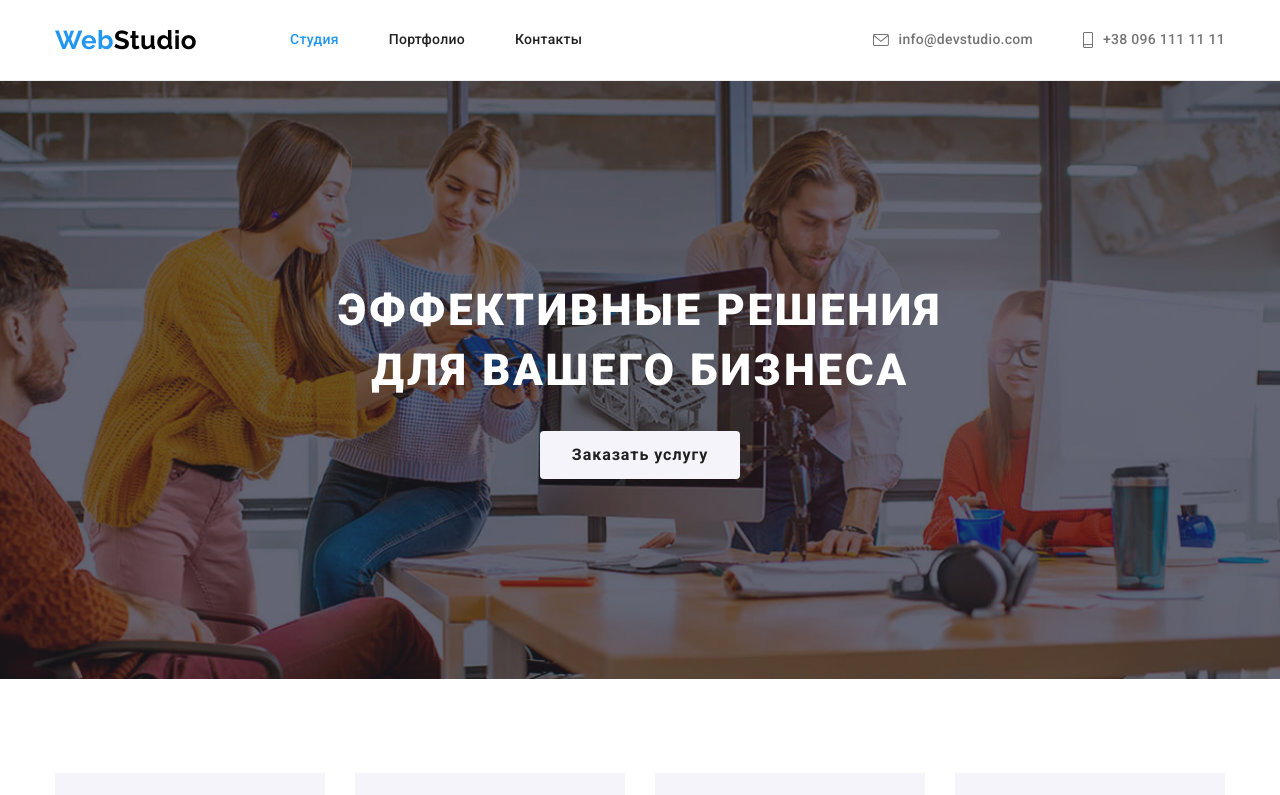
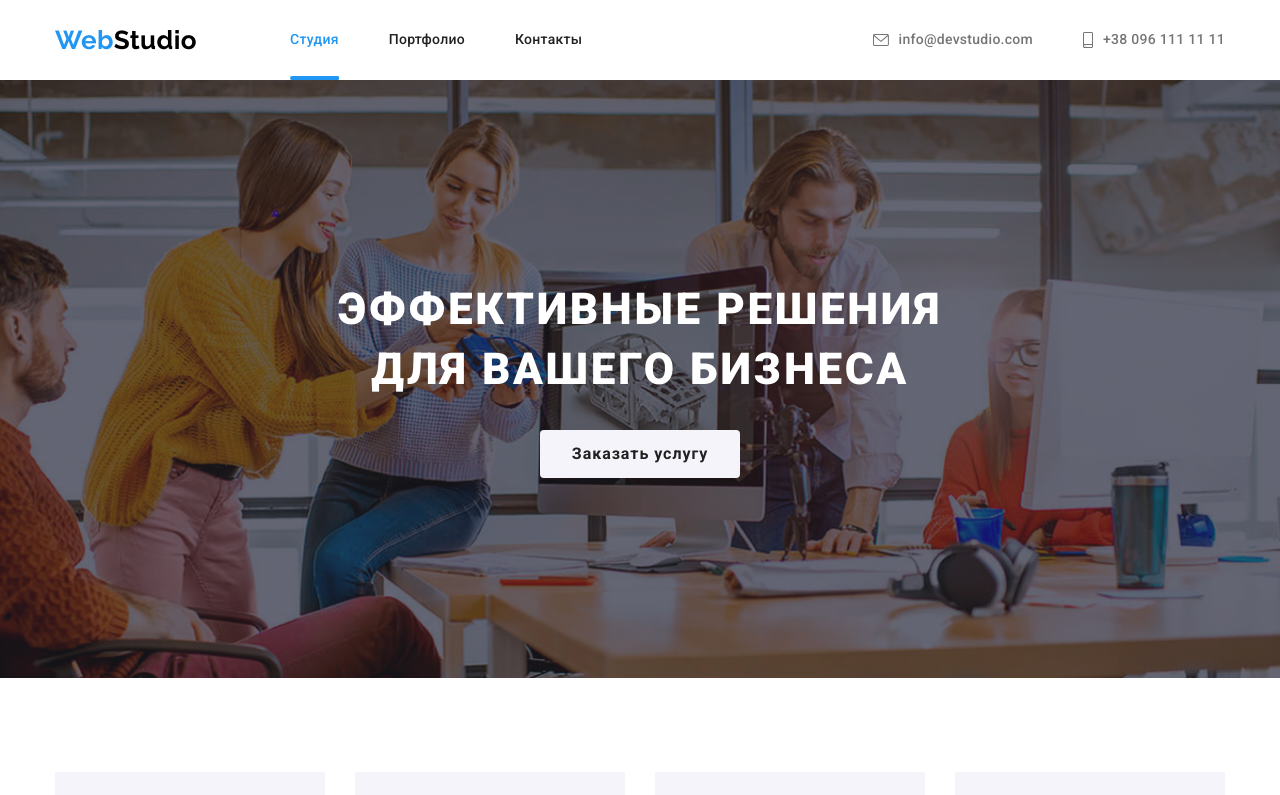
Before and after one commit to V21Tymchenko/goit-markup-hw-04, a plain HTML site: page index.html in a window 1280 px wide. Shown: the top 795 px of the page. Drawn offline with nearby package versions, Linux system fonts and the light colour scheme.

Commit message:
пробный вариан подчеркивание ссылки текущей страницы

```diff
--- a/css/styles.css
+++ b/css/styles.css
@@ -59,7 +59,7 @@ ul {
   border-radius: 4px;
 }
 /* Header */
-.page-header {
+.portfolio-header {
   border-bottom: 1px solid #ececec;
 }
 .container {
@@ -101,6 +101,23 @@ ul {
 .logo-web,
 .current {
   color: var(--accent-color);
+}
+.main-item{
+  position: relative;
+}
+.current::after{
+  position: absolute;
+  bottom: 0%;
+  left:0%;
+  width: 100%;
+  height: 4px;
+
+  content: "";
+  background-image: url("../image/hover.svg");
+  background-repeat: no-repeat;
+  background-size:cover;
+  overflow: visible;
+
 }
 .link,
 .team-photo,
```
Also changed, not shown: portfolio.html (+1 -1 lines), image/hover.svg (added), 2 other files.
